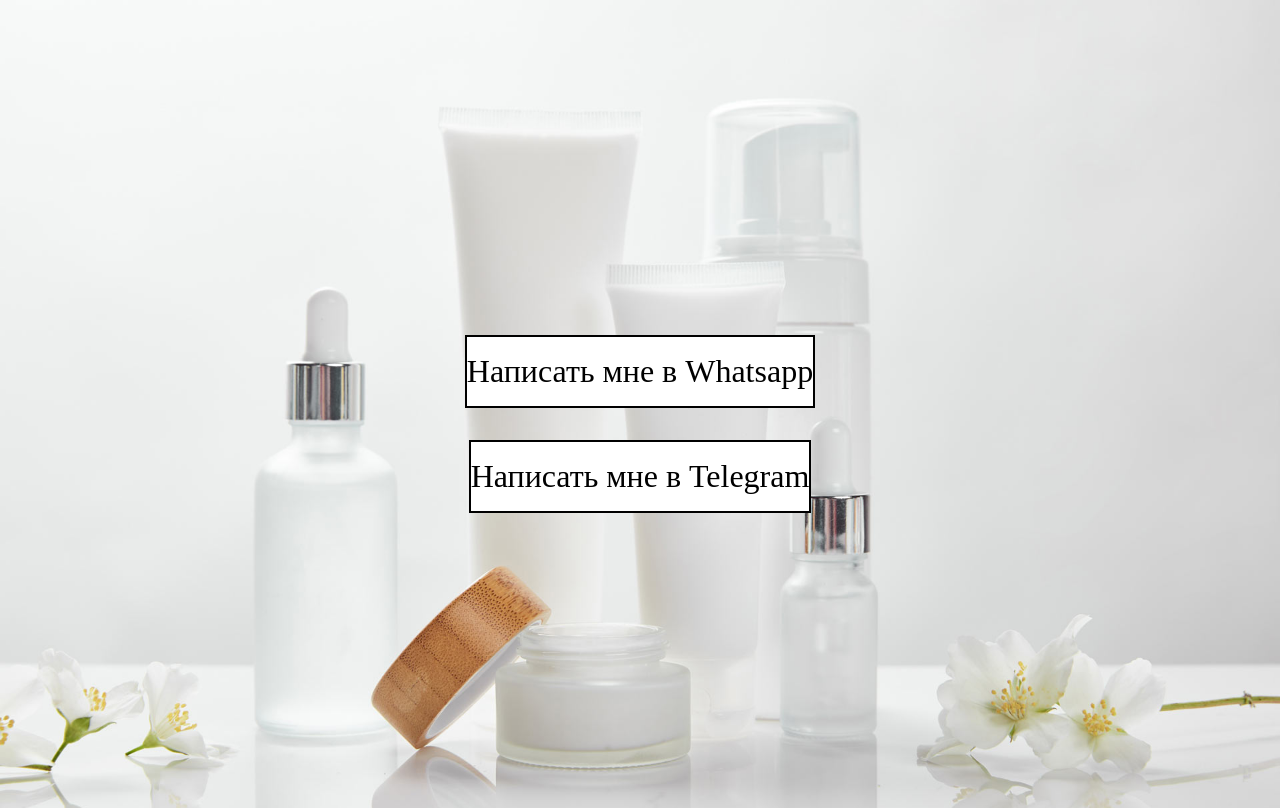
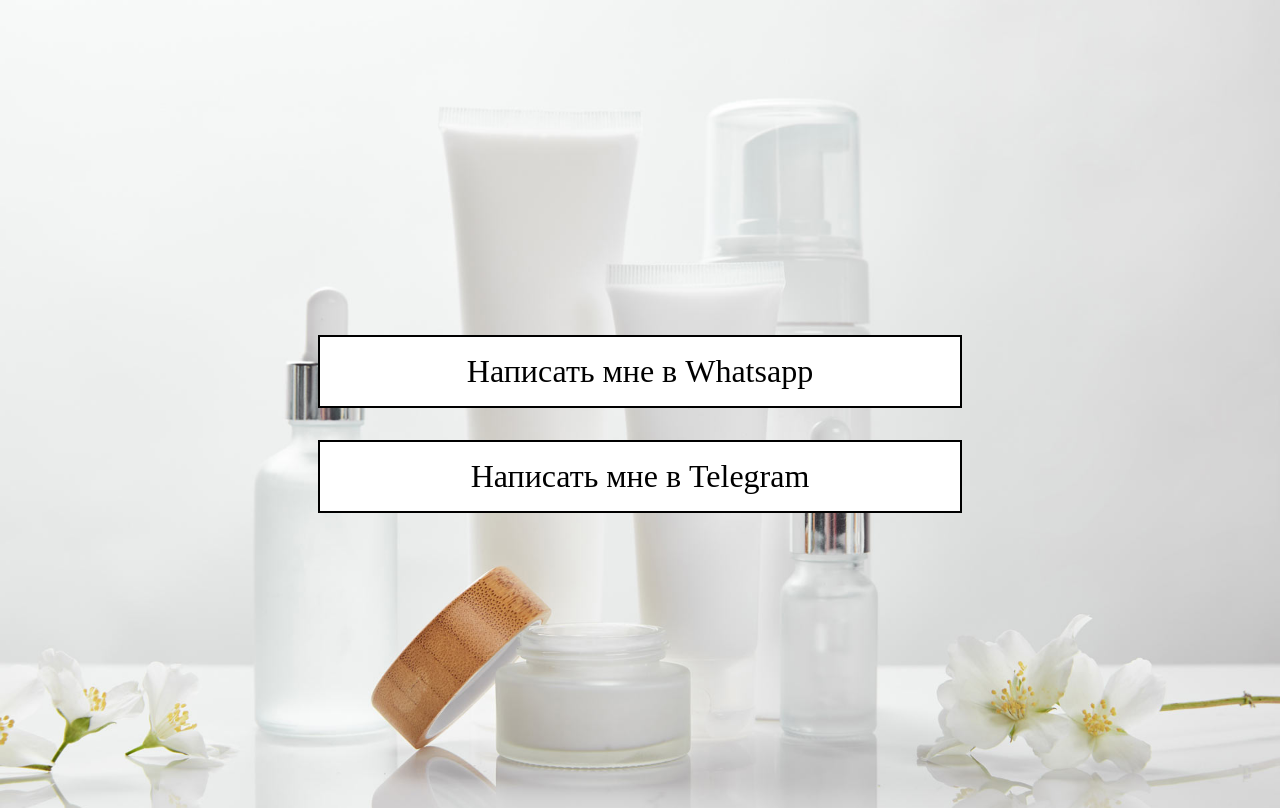
Before and after one commit to StemFarm/make_order, a plain HTML site: page index.html in a window 1280 px wide. Drawn offline with Linux system fonts and the light colour scheme.

Commit message:
Update style.css

```diff
--- a/style.css
+++ b/style.css
@@ -28,6 +28,7 @@ body {
   font-size: 2em;
   margin-top: 1em;
   text-align: center;
+  width: 20em;
 }
 
 @font-face {
```
